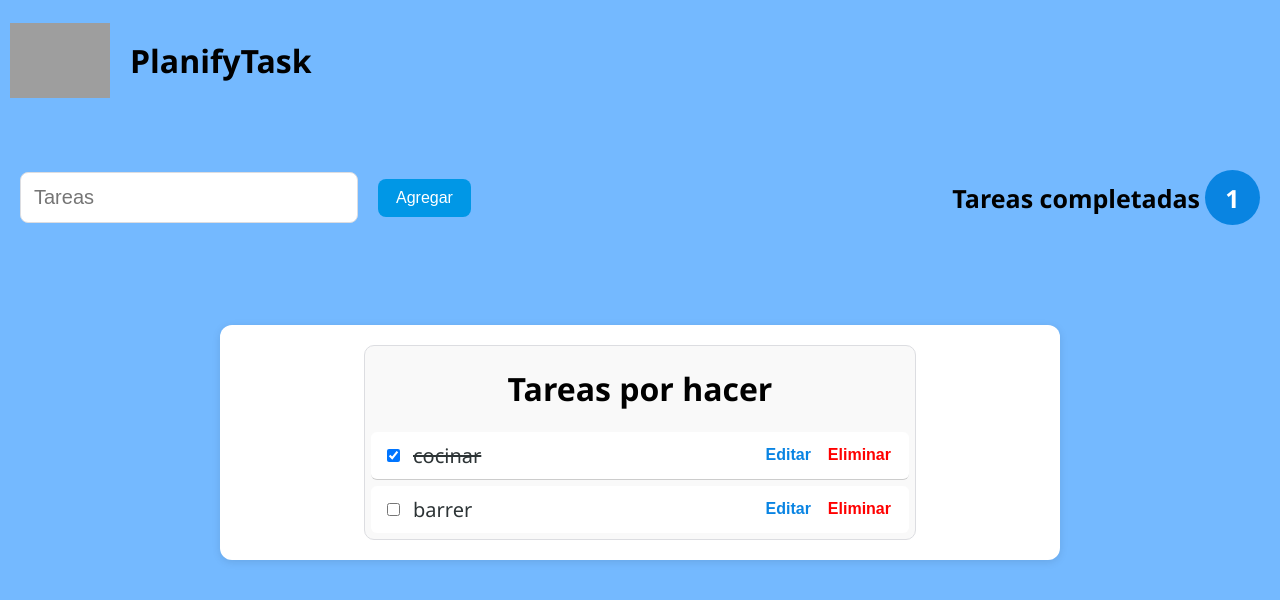
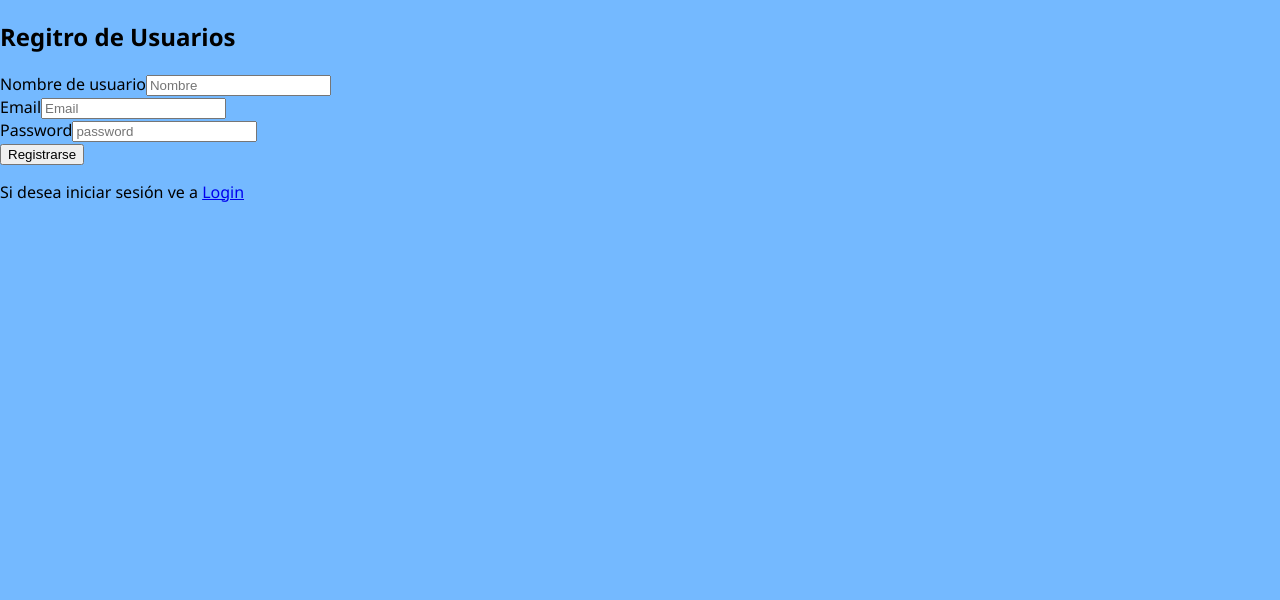
Before and after one commit to fiovargas/ToDo-App, a React (Vite) app in the folder proyectoToDo/: page / in a window 1280 px wide. Shown: the top 600 px of the page. Built offline with nearby package versions, Linux system fonts and the light colour scheme; data requests are answered from the project's data file; grey boxes are pictures that could not be loaded.

Commit message:
actualizacion 4

```diff
--- a/proyectoToDo/src/components/login/Login.jsx
+++ b/proyectoToDo/src/components/login/Login.jsx
@@ -0,0 +1,45 @@
+import React, { useState }  from 'react'
+import { Link,useNavigate } from 'react-router-dom'
+
+function Login() {
+
+  const navegar = useNavigate()
+
+    const [nombre,setNombre]=useState("")
+    const [password,setPassword]=useState("")
+
+    const iniciarsesión = () =>{
+
+      console.log(nombre,password);
+
+      // Aqui se llamario el servicio de Post para guardar la info a la DB o al Json server
+
+      setMensaje("Inicio de sesión exitoso")
+
+      navegar("/IngreTareas")
+
+  };
+
+  return (
+    <div>
+
+      <div>
+        <div>
+          <label htmlFor="Nombre de usuario">Nombre de usuario</label><br />
+          <input type="text" id='nombre' placeholder='Nombre de usuario' value={nombre} onChange={(e)=>setNombre(e.target.value)} />
+          <br />
+          <label htmlFor="Contraseña">Contraseña</label><br />
+          <input type="text" id='password' placeholder='Password' value={password} onChange={(e)=>setPassword(e.target.value)} />
+          <br />
+        </div>
+      </div>
+
+        <button onClick={iniciarsesión} >Iniciar sesión</button>
+
+        <p>Si desea hacer tareas ve a <Link to ="/Home">Home</Link> </p>
+
+    </div>
+  )
+}
+
+export default Login
--- a/proyectoToDo/src/components/register/Register.jsx
+++ b/proyectoToDo/src/components/register/Register.jsx
@@ -1,11 +1,59 @@
 import React, { useEffect, useState } from 'react'
 import { Link,useNavigate } from 'react-router-dom'
+import ServicesRegister from '../../services/ServicesRegister'
+
 
 function Register() {
+
+ const navegar = useNavigate()
+
+    const [nombre,setNombre] = useState("")
+    const [email,setEmail] = useState("")
+    const [password,setPassword] = useState("")
+    const [mensaje, setMensaje] = useState("")
+
+    useEffect(() =>{
+
+      const fecthUsuarios = async () =>{
+
+        try {
+
+          const usuariosTraidos = await ServicesRegister.getUsuarios();
+
+          console.log(usuariosTraidos);
+
+        } catch (error) {
+
+          console.log("Error al traer los usuarios del servicio", error)
+        }
+      };
+
+      fecthUsuarios();
+
+    }, []);
+
+    const cargarDatos = () =>{
+
+      if (!nombre || !email || !password) {
+        setMensaje("Todos los campos son obligatorios");
+        return;
+    }
+      console.log(nombre, email, password);
+
+       // Aqui se llamario el servicio de Post para guardar la info a la DB o al Json server
+
+      setMensaje("Registro exitoso")
+
+      navegar("/Login")
+    };
+
   return (
     <div>
         <div>
 
+          <h2>Regitro de Usuarios</h2>
+
+          <div>
             <label htmlFor="Nombre">Nombre de usuario</label>
             <input type="text" id='nombre' placeholder='Nombre' value={nombre} onChange={(e)=>setNombre(e.target.value)} />
             <br />
@@ -15,16 +63,15 @@ function Register() {
             <label htmlFor="Password">Password</label>
             <input type="password" id='password' placeholder='password' value={password} onChange={(e)=>setPassword(e.target.value)} />
 
+          </div>
+
+          <button onClick={cargarDatos}>Registrarse</button>
+
+          {mensaje && <p className="mensaje">{mensaje}</p>}
+
+          <p>Si desea iniciar sesión ve a <Link to ="/Login">Login</Link> </p>
+
         </div>
-
-        <button onClick={cargarDatos}>Registrarse</button>
-
-        <div>
-            <p>Si desea iniciar sesión ve a <Link to ="/Login">Login</Link> </p>
-        </div>
-
-
-
 
     </div>
 
--- /dev/null
+++ b/proyectoToDo/src/pages/IniSesion.jsx
@@ -0,0 +1,12 @@
+import React from 'react'
+import Login from '../components/login/Login'
+
+function IniSesion() {
+  return (
+    <div>
+      <Login/>
+    </div>
+  )
+}
+
+export default IniSesion
--- /dev/null
+++ b/proyectoToDo/src/pages/Registro.jsx
@@ -0,0 +1,12 @@
+import React from 'react'
+import Register from '../components/register/Register'
+
+function Registro() {
+  return (
+    <div>
+      <Register/>
+    </div>
+  )
+}
+
+export default Registro
--- a/proyectoToDo/src/routes/Routing.jsx
+++ b/proyectoToDo/src/routes/Routing.jsx
@@ -1,14 +1,18 @@
 import React from 'react';
 import { BrowserRouter as Router, Routes, Route } from 'react-router-dom';
+
+import Register from '../pages/Registro';
+import Login from '../pages/IniSesion';
 import Home from '../pages/Home';
-
 
 function Routing() {
   return (
     <div>
       <Router>
         <Routes>
-                <Route path="/" element={<Home/>}/>
+            <Route path="/" element={<Register/>}/>
+            <Route path="/Login" element={<Login/>}/>
+            <Route path="/Home" element={<Home/>}/>
         </Routes>
       </Router>
     </div>
--- /dev/null
+++ b/proyectoToDo/src/services/ServicesRegister.jsx
@@ -0,0 +1,24 @@
+async function getUsers() {
+
+    try {
+
+        const response = await fetch('http://localhost:3001/Usuarios', {
+            method: 'GET',
+            headers :{
+                'Content-Type': 'application/json'
+            }
+        })
+
+        const users = await response.json()
+
+        return users
+
+    } catch (error) {
+
+        console.error("Existe un error al obtener los usuarios", error)
+        throw error
+
+    }
+}
+
+export default {getUsers}
```
Also changed, not shown: proyectoToDo/src/services/ServicesLogin.jsx (added, +24 -0 lines), proyectoToDo/src/pages/InicioSesion.jsx (deleted), proyectoToDo/src/pages/Register.jsx (deleted).
